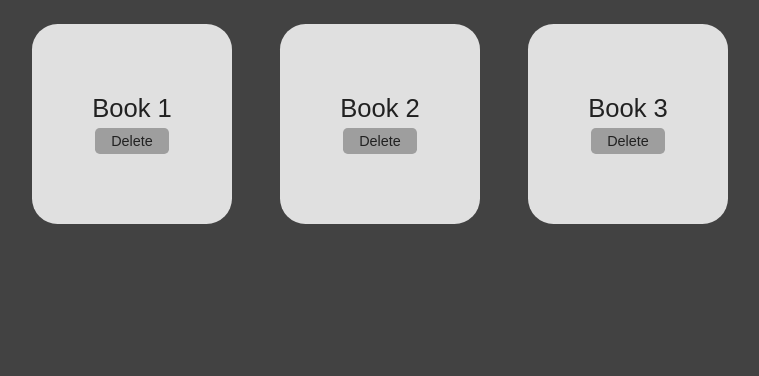
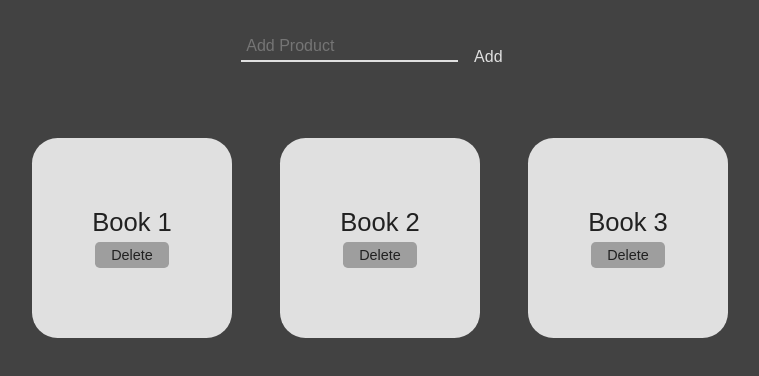
Before and after one commit to atroopa/first-react-app, a React (Create React App) app: page / in a window 1280 px wide. Shown: the top 376 px of the page, without its empty margins (260-1019 px from the left). Built offline with nearby package versions, Linux system fonts and the light colour scheme.

Commit message:
addproduct.css

```diff
--- a/src/App.js
+++ b/src/App.js
@@ -1,5 +1,6 @@
 import { useState } from 'react';
 import ProductList from "./components/ProductList/ProductList";
+import AddProduct from './components/AddProduct/AddProduct';
 
 const App = () => {
 
@@ -17,6 +18,7 @@ const App = () => {
 
     return (
     <div className="container">
+        <AddProduct/>
         <ProductList products={products} onDelete={deleteProduct} />
     </div>
     )
--- a/src/components/AddProduct/AddProduct.css
+++ b/src/components/AddProduct/AddProduct.css
@@ -0,0 +1,24 @@
+.add-product-form{
+    display: flex;
+    justify-content: center;
+    padding: 2rem 0;
+
+}
+
+.form-control input{
+    padding: 0.3rem;
+    background: transparent;
+    border: none;
+    border-bottom: 2px solid #e0e0e0;
+    font: inherit;
+    color: #e0e0e0;
+    outline: none;
+}
+
+.form-btn {
+    margin: 1rem;
+    background: transparent;
+    border: none;
+    font: inherit;
+    color: #e0e0e0;
+}
--- a/src/components/AddProduct/AddProduct.js
+++ b/src/components/AddProduct/AddProduct.js
@@ -0,0 +1,16 @@
+import './AddProduct.css';
+
+const AddProduct = () =>{
+    return(
+        <div>
+            <form className='add-product-form'>
+                <div className='form-control'>
+                    <input type="text" placeholder='Add Product' />
+                </div>
+                <button className='form-btn' type='submit'>Add</button>
+            </form>
+        </div>
+    );
+}
+
+export default AddProduct;
```
